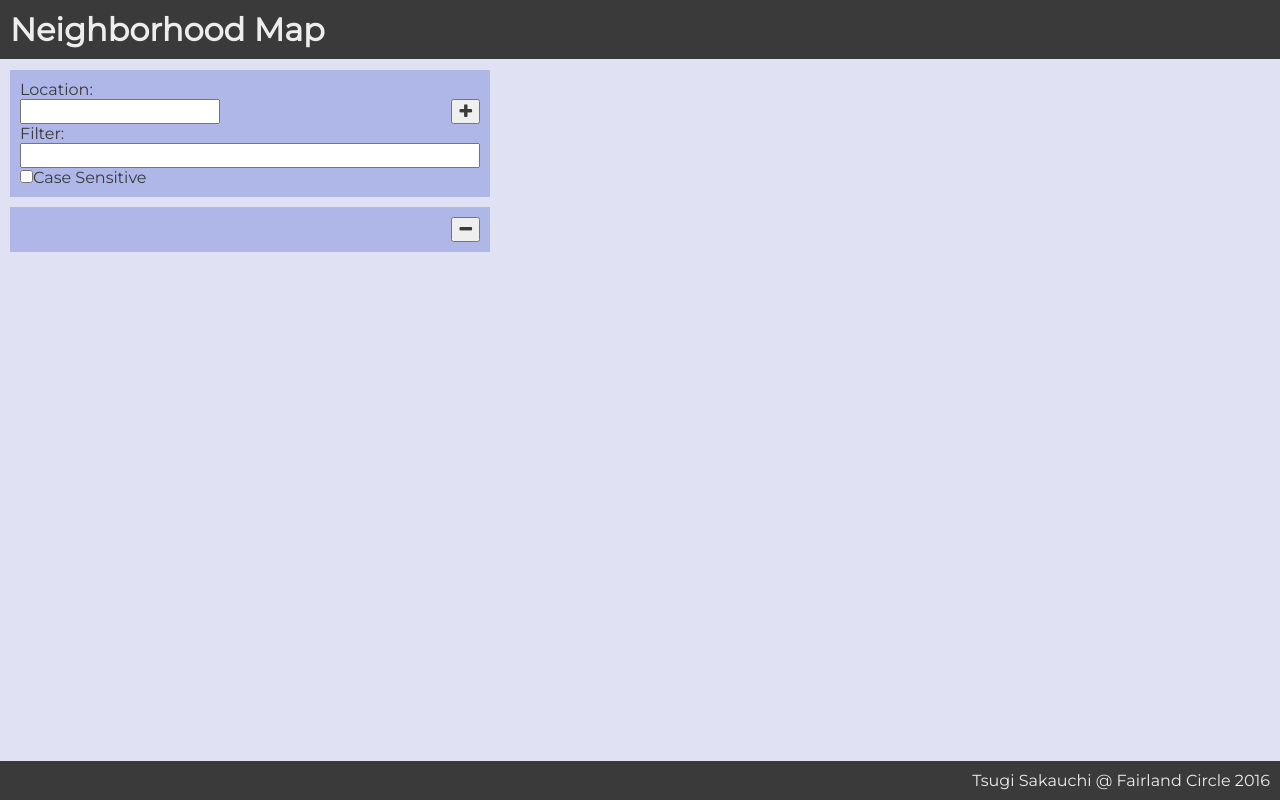
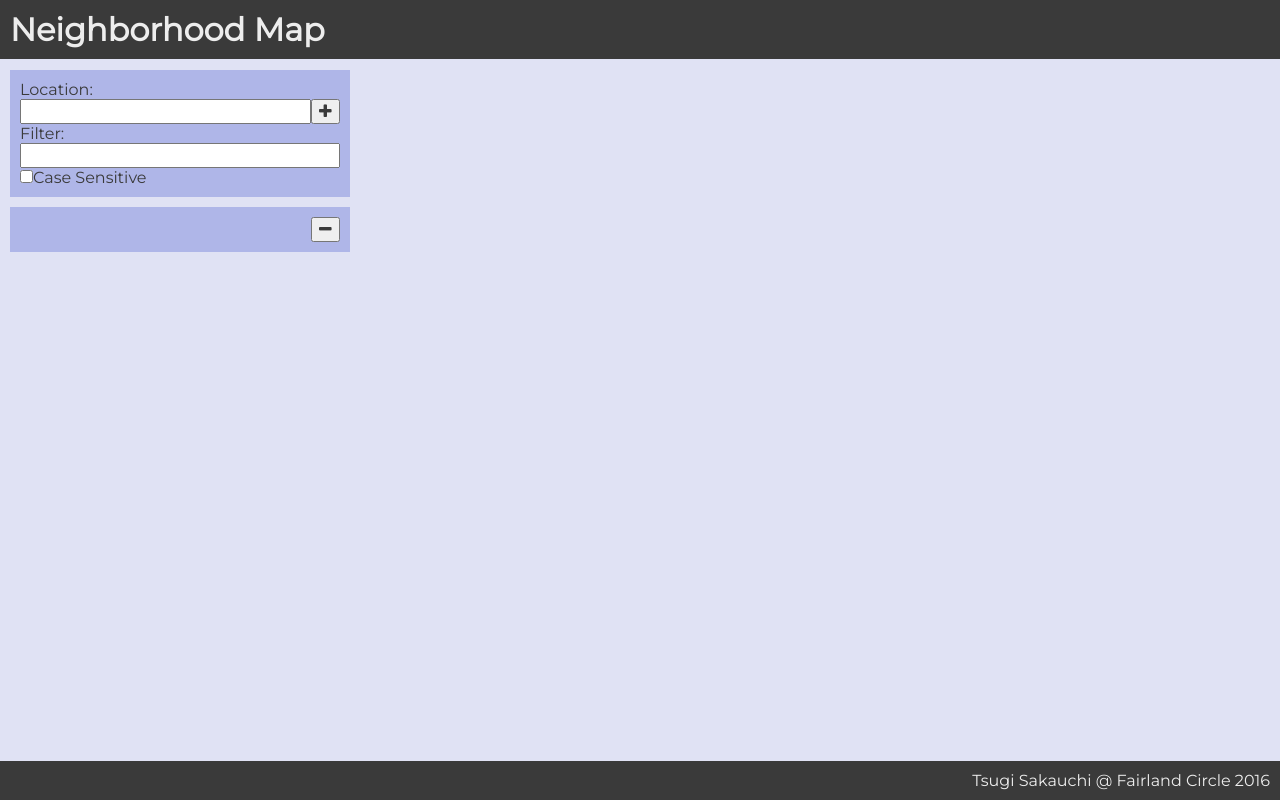
Before and after one commit to tsakauchi/frontend-nanodegree-neighborhood-map, a website: page src/index.html in a window 1280 px wide. Drawn offline with Linux system fonts and the light colour scheme; some packages are replaced by stand-ins of ours.

Commit message:
fix: Use media query to support mobile devices

```diff
--- a/src/css/app.css
+++ b/src/css/app.css
@@ -25,10 +25,11 @@ footer {
   text-align: right;
 }
 
-#main {
+.container {
+  display: flex;
   position: fixed;
   top: 60px;
-  left: 500px;
+  left: 0;
   right: 0;
   bottom: 40px;
 }
@@ -38,12 +39,7 @@ footer {
 }
 
 #list {
-  position: fixed;
   overflow-y: scroll;
-  top: 60px;
-  left: 0;
-  bottom: 40px;
-  width: 500px;
 }
 
 .list-item {
@@ -77,7 +73,7 @@ footer {
   display: flex;
 }
 
-#location, #filter {
+#locationText, #filter {
   width: 100%;
   box-sizing: border-box;
 }
@@ -89,3 +85,36 @@ footer {
 .location-input {
   flex-grow: 1;
 }
+
+@media (max-width: 800px) {
+  .container {
+    flex-direction: column;
+  }
+
+  #list {
+    order: 1;
+    height: 40%;
+  }
+
+  #main {
+    order: 0;
+    height: 60%;
+  }
+}
+
+@media (min-width: 800px) {
+  .container {
+    flex-direction: row;
+  }
+
+  #list {
+    order: 0;
+    width: 500px;
+  }
+
+  #main {
+    order: 1;
+    width: 100%;
+    height: 100%;
+  }
+}
--- a/src/index.html
+++ b/src/index.html
@@ -15,6 +15,7 @@
     </head>
     <body>
         <header>Neighborhood Map</header>
+        <div class="container">
             <div id="list">
                 <div class="list-form">
                     <form data-bind="submit: submitEventHandler">
@@ -50,6 +51,7 @@
             <div id="main">
                 <div id="map"></div>
             </div>
+        </div>
         <footer>Tsugi Sakauchi @ Fairland Circle 2016</footer>
     </body>
 </html>
```
Lines whose indentation alone changed are shown as unchanged.
